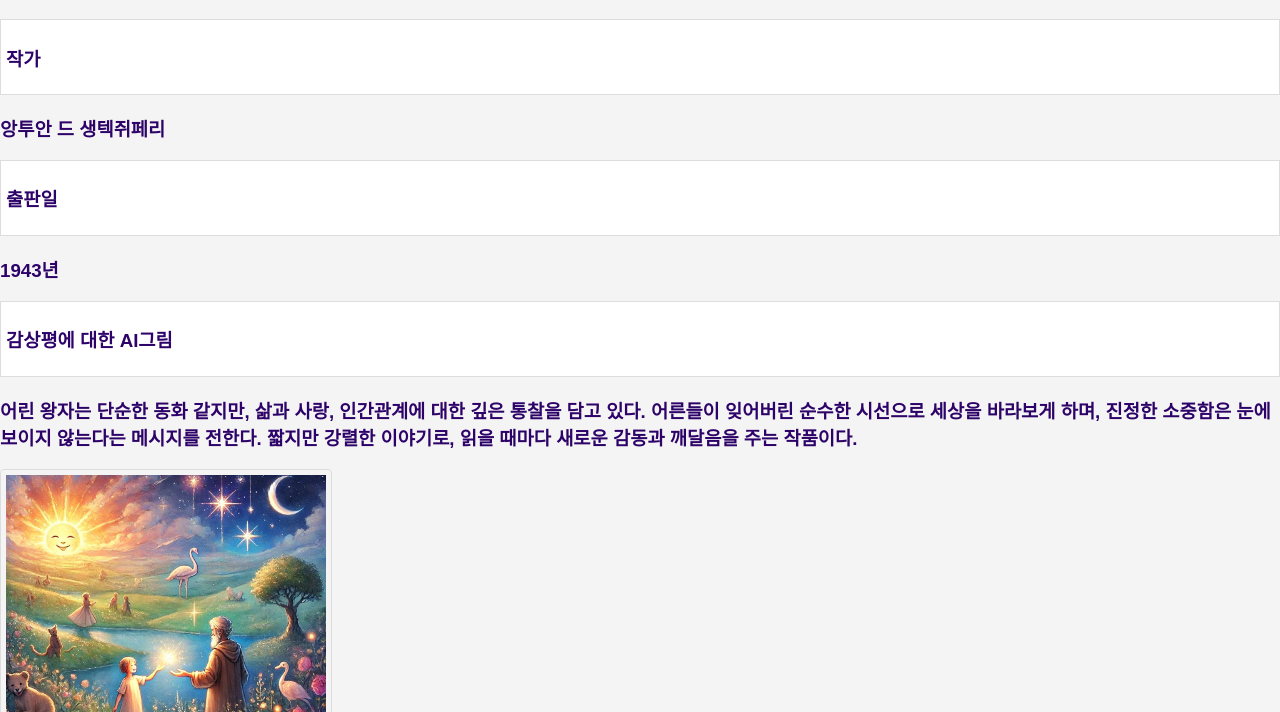
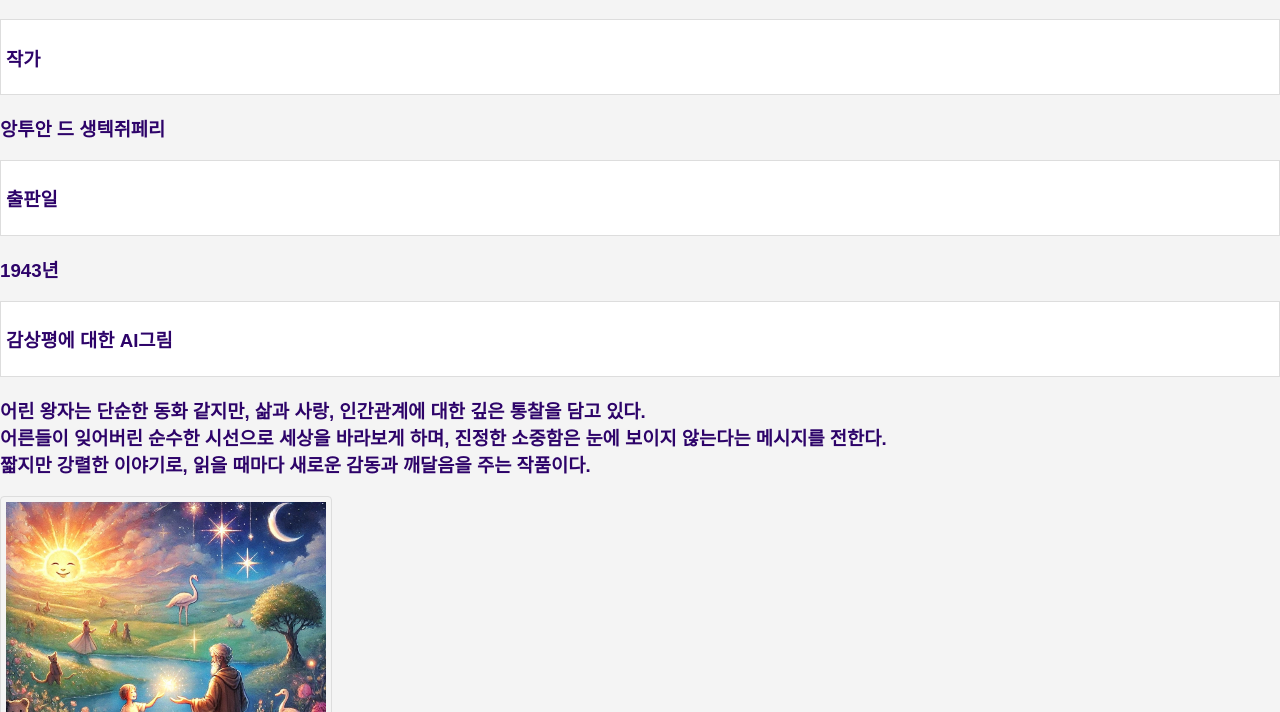
Before and after one commit to 10252m71choi/BookLog, a plain HTML site: page book1.html in a window 1280 px wide. Shown: the part 88-800 px from the top of the page. Drawn offline with Linux system fonts and the light colour scheme.

Commit message:
Update book1.html

```diff
--- a/book1.html
+++ b/book1.html
@@ -15,7 +15,7 @@
     <li><h3>출판일</h3></li>
     <h3>1943년</h3>
     <li><h3>감상평에 대한 AI그림</h3></li>
-    <h3>어린 왕자는 단순한 동화 같지만, 삶과 사랑, 인간관계에 대한 깊은 통찰을 담고 있다. 어른들이 잊어버린 순수한 시선으로 세상을 바라보게 하며, 진정한 소중함은 눈에 보이지 않는다는 메시지를 전한다. 짧지만 강렬한 이야기로, 읽을 때마다 새로운 감동과 깨달음을 주는 작품이다.<br>
+    <h3>어린 왕자는 단순한 동화 같지만, 삶과 사랑, 인간관계에 대한 깊은 통찰을 담고 있다.<br>어른들이 잊어버린 순수한 시선으로 세상을 바라보게 하며, 진정한 소중함은 눈에 보이지 않는다는 메시지를 전한다.<br>짧지만 강렬한 이야기로, 읽을 때마다 새로운 감동과 깨달음을 주는 작품이다.<br>
     </h3>
     <img src="어린왕자.webp" alt=어린왕자">
     <li><h3>감상평에 대한 AI평가</h3></li>
```
